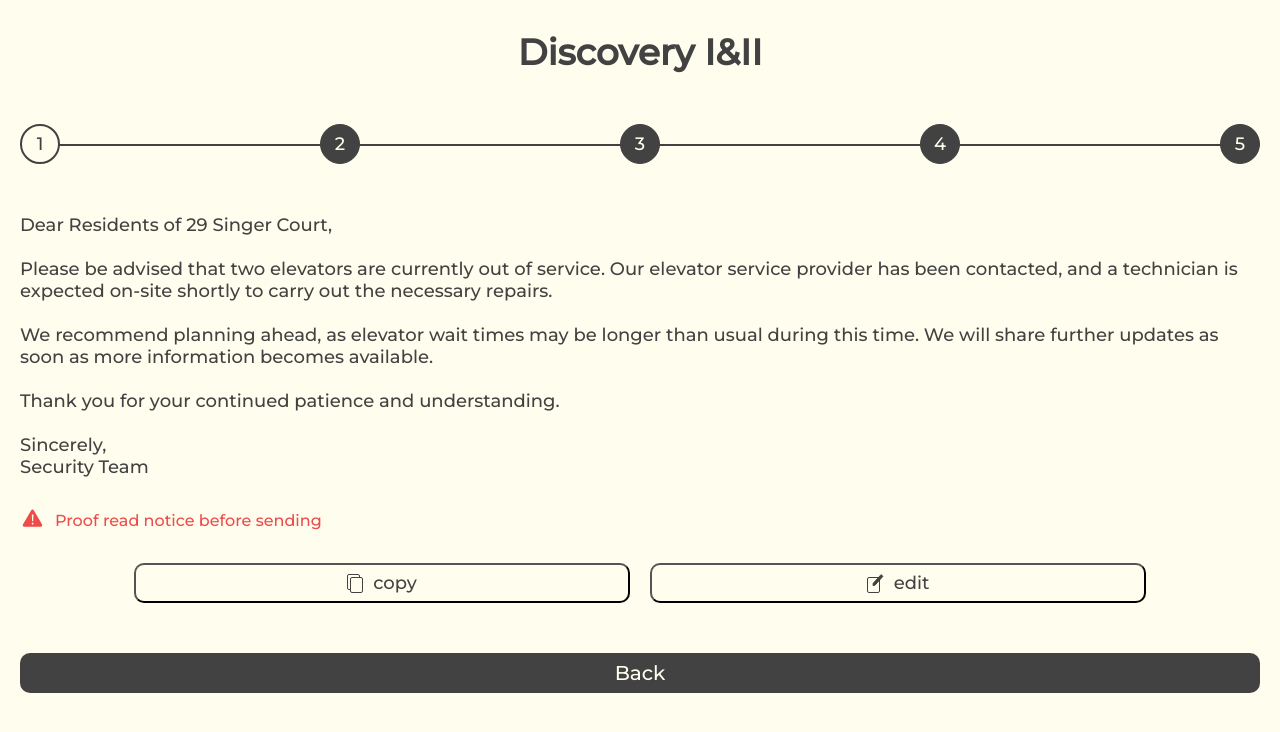
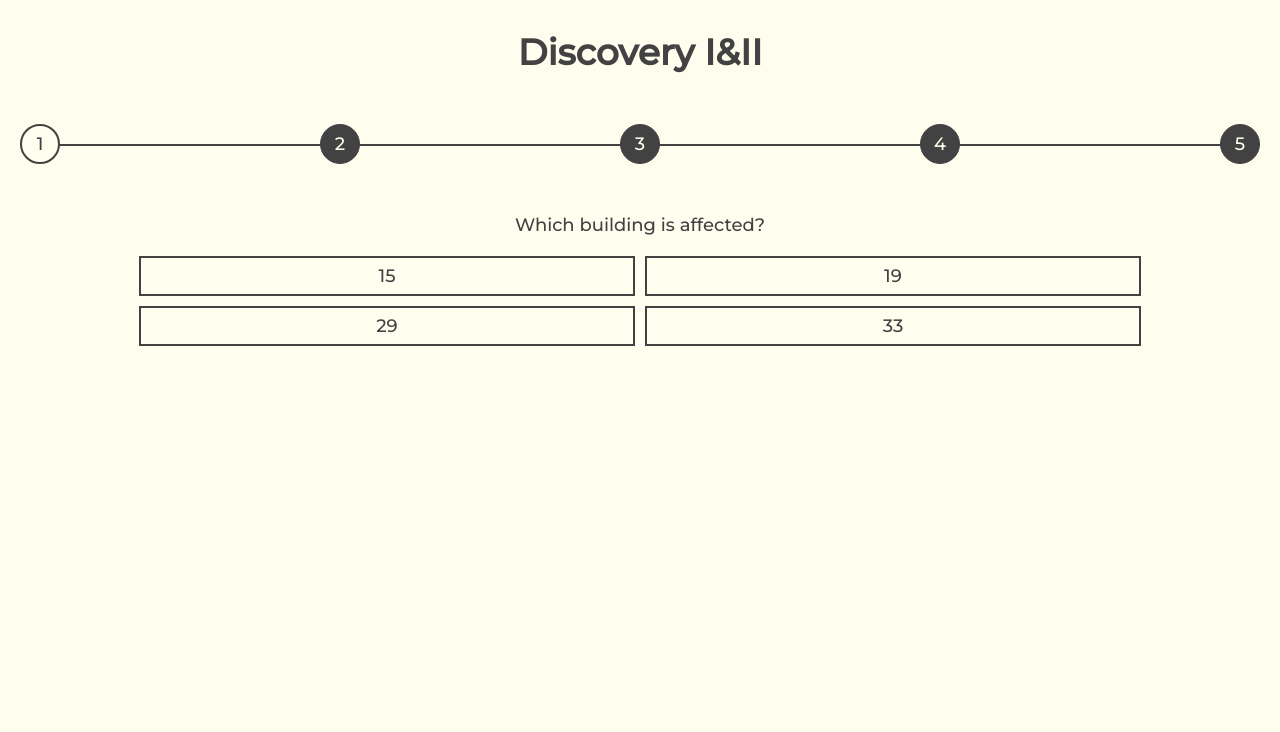
Before and after one commit to Marpace/elevator-notice-composer, a Next.js app: page / in a window 1280 px wide. Shown: the top 732 px of the page. Built offline with nearby package versions, Linux system fonts and the light colour scheme.

Commit message:
create handleNextStep function

```diff
--- a/src/app/components/Notice.js
+++ b/src/app/components/Notice.js
@@ -1,6 +1,6 @@
-export default function Notice()  {
+export default function Notice(props)  {
     return (
-        <section className="notice">
+        <section className={`notice ${props.formCompleted ? "" : "hidden"}`}>
             <p className="notice__text">Dear Residents of 29 Singer Court,<br></br><br></br>
                 Please be advised that two elevators are currently out of service. Our elevator service provider has been contacted, and a technician is expected on-site shortly to carry out the necessary repairs.<br></br><br></br>
                 We recommend planning ahead, as elevator wait times may be longer than usual during this time. We will share further updates as soon as more information becomes available.<br></br><br></br>
--- a/src/app/components/Step.js
+++ b/src/app/components/Step.js
@@ -1,8 +1,21 @@
 import { stepQuestions } from "../data"
+
 
 export default function Step(props) {
 
-  console.log(stepQuestions[0].options)
+  const handleNextStep = (e) => {
+    //check if form is at the last step, otherwise increase step by one
+    if(props.currentStep < stepQuestions.length) props.setCurrentStep(prev => prev + 1)
+    else props.setFormCompleted(true);
+
+    //set the selected choice to the choices object
+    props.setChoices(prev => {
+      const obj = {...prev};
+      console.log(obj)
+      obj[props.currentStep] = e.target.id;
+      return obj;
+    })
+  }
 
   return (
     <section className={`steps-container ${props.formCompleted ? "hidden" : ""}`}>
@@ -12,7 +25,8 @@ export default function Step(props) {
           <div className="step__options">
             {step.options.map((option, optionIndex) => (
               <div
-                onClick={() => props.setCurrentStep(step.stepNumber + 1)}
+                id={option}
+                onClick={(e) => handleNextStep(e)}
                 className="step__options-option"
                 key={optionIndex}>
                   {option}
--- a/src/app/page.js
+++ b/src/app/page.js
@@ -4,13 +4,19 @@ import Indicator from "./components/Indicator";
 import Step from "./components/Step";
 import "./sass/main.scss";
 import Notice from "./components/Notice";
-import { compile } from "sass";
 
 export default function Home() {
 
 
   const [currentStep, setCurrentStep] = useState(1);
-  const [formCompleted, setFormCompleted] = useState(true);
+  const [formCompleted, setFormCompleted] = useState(false);
+  const [choices, setChoices] = useState({
+    1: "",
+    2: "",
+    3: null,
+    4: null,
+    5: "",
+  })
 
   return (
     <div className="main-div">
@@ -26,11 +32,12 @@ export default function Home() {
           setCurrentStep={setCurrentStep}
           formCompleted={formCompleted}
           setFormCompleted={setFormCompleted}
+          setChoices={setChoices}
         />
         <Notice
           formCompleted={formCompleted}
         />
-        <button className="back-button">Back</button>
+        <button onClick={() => setCurrentStep(prev => prev - 1)} className={`back-button ${currentStep === 1 ? "hidden" : ""}`}>Back</button>
       </main>
     </div>
   );
```
